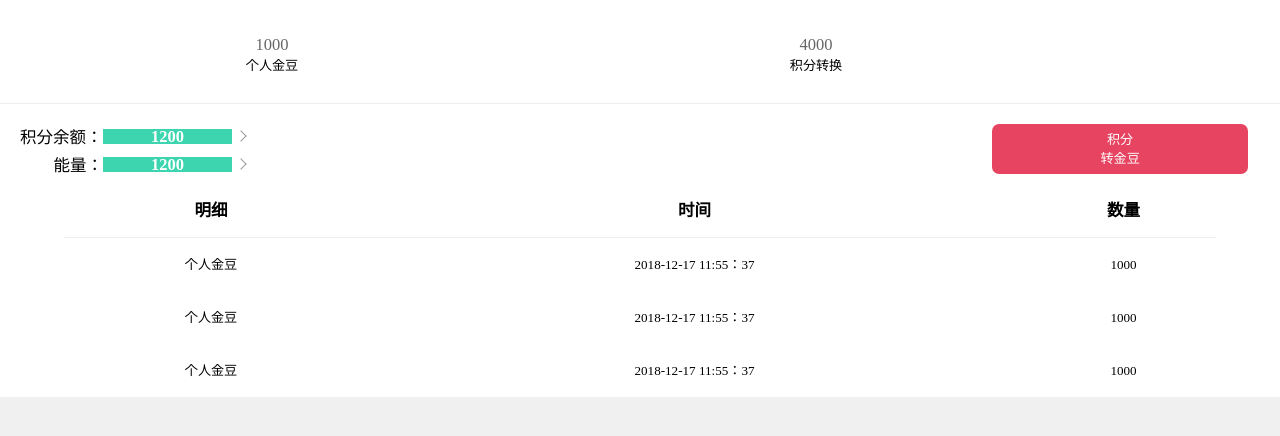
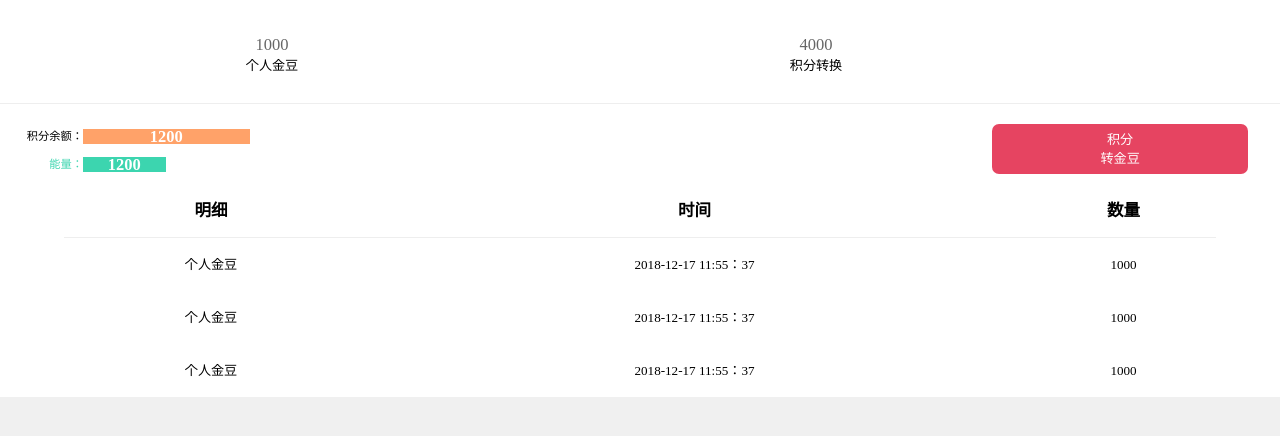
Before and after one commit to djw199216/newWork, a website: page beansSurplus.html in a window 1280 px wide. Drawn offline with Linux system fonts and the light colour scheme; files that its build step writes are made by us from their sources.

Commit message:
energi CSS

```diff
--- a/beansSurplus.html
+++ b/beansSurplus.html
@@ -28,15 +28,13 @@
     </div>
     <div class="exchangeBeans">
         <div class="exchangeBeansDiv">
-            <ul class="energiUl margin-left">
-                <li class="energiWidth">积分余额：</li>
-                <li><span class="energi margin-top">1200</span></li>
-                <li><span class="rightIcon tiniMarginLeft"></span></li>
+            <ul class="energiUl">
+                <li class="energiWidth tiniFont text-align-right">积分余额：</li>
+                <li><span class="energi3 margin-top">1200</span></li>
             </ul>
-            <ul class="energiUl margin-left">
-                <li class="energiWidth text-align-right">能量：</li>
-                <li><span class="energi margin-top">1200</span></li>
-                <li><span class="rightIcon tiniMarginLeft"></span></li>
+            <ul class="energiUl">
+                <li class="energiWidth text-align-right tiniFont energiTextColor">能量：</li>
+                <li><span class="energi2 margin-top">1200</span></li>
             </ul>
         </div>
         <div class="singDateBtn1">
--- a/src/css/style.css
+++ b/src/css/style.css
@@ -167,6 +167,26 @@ div{
     color: #FFFFFF;
     font-weight: bold
 }
+.energi3 {
+    width: 4.44rem;
+    height: 15px;
+    background: #FFA269;
+    display: block;
+    text-align: center;
+    line-height: 15px;
+    color: #FFFFFF;
+    font-weight: bold
+}
+.energi2{
+    width: 2.2rem;
+    height: 15px;
+    background: #3CD5AF;
+    display: block;
+    text-align: center;
+    line-height: 15px;
+    color: #FFFFFF;
+    font-weight: bold
+}
 
 .block {
     display: block;
@@ -192,7 +212,13 @@ div{
     border-right: 1px solid #9B9B9B;
     transform: rotate(45deg);
 }
-
+.energiTextColor{
+    color: #3CD5AF;;
+}
+.tiniFont{
+    font-size: .3rem;
+    line-height: 24px;
+}
 .margin-right {
     margin-right: 20px;
 }
```
